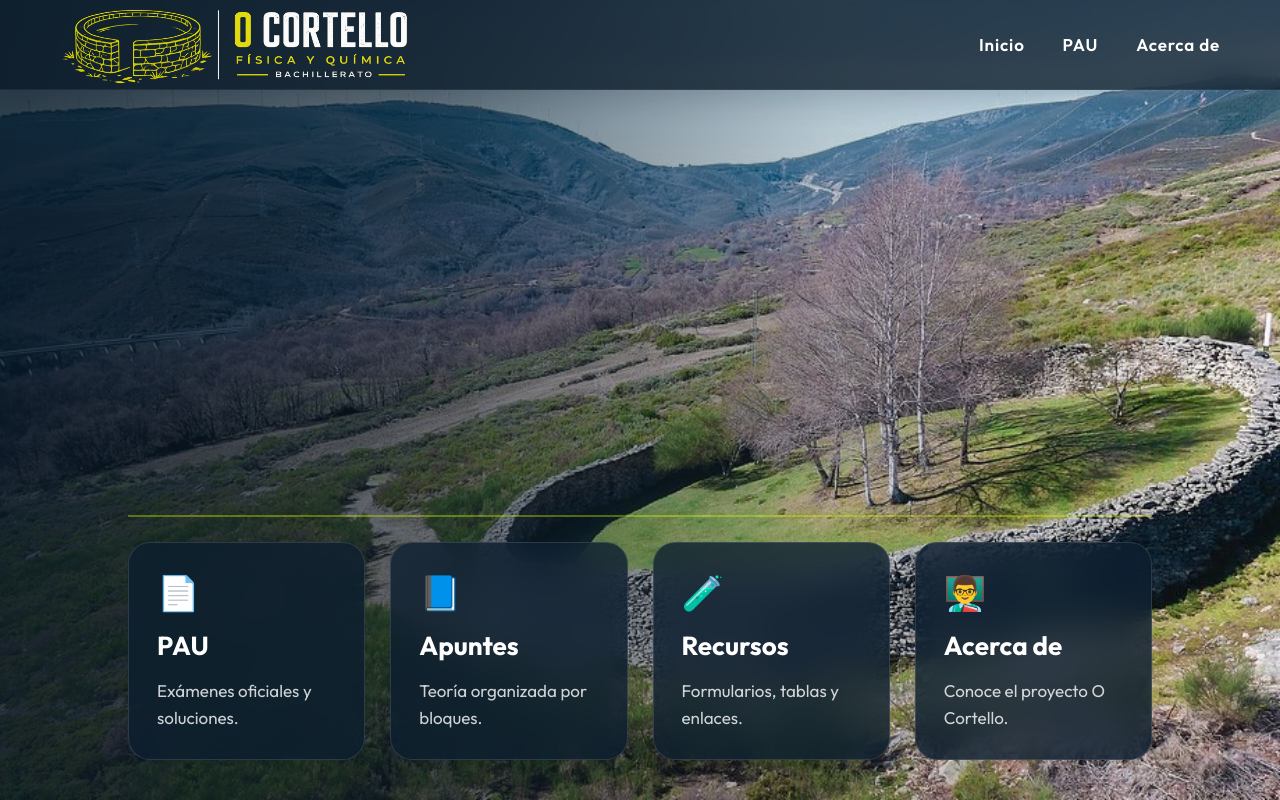
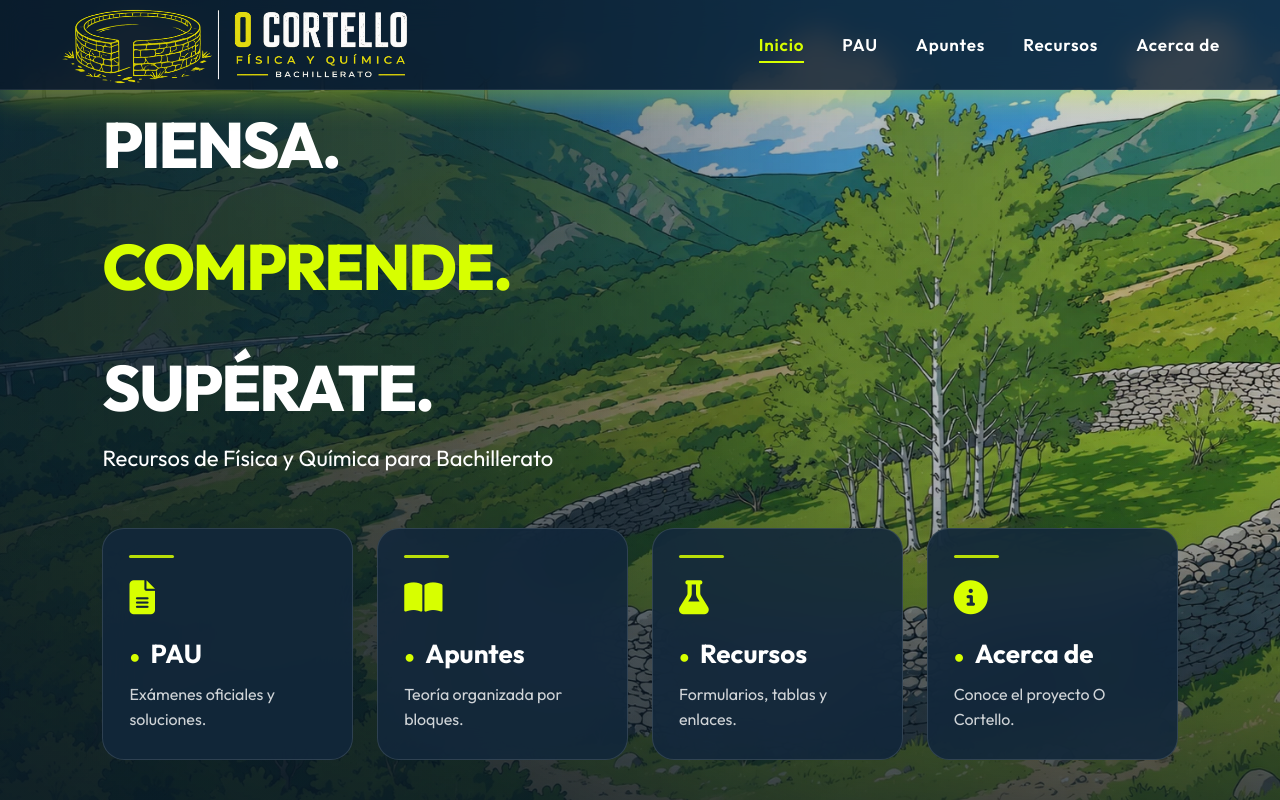
Before and after one commit to isralubian/ocortello, a plain HTML site: page index.html in a window 1280 px wide. Drawn offline with Linux system fonts and the light colour scheme.

Commit message:
version escritorio con portada

```diff
--- a/css/estilos.css
+++ b/css/estilos.css
@@ -1,46 +1,70 @@
+/* ======================================================
+   RESET
+====================================================== */
+
 *{
     margin:0;
     padding:0;
     box-sizing:border-box;
 }
 
+/* ======================================================
+   BODY
+====================================================== */
+
 body{
 
-    font-family:'Outfit', sans-serif;
+    font-family:'Outfit',sans-serif;
     background:#081826;
-    color:white;
+    color:#fff;
+    overflow-x:hidden;
 
 }
 
-header {
+:root{
 
-    position: fixed;
-    top: 0;
-    left: 0;
+    --color-principal:#D7FF00;
+    --color-sombra:rgba(215,255,0,.35);
 
-    width: 100%;
-    height: 90px;
-
-    display: flex;
-    justify-content: space-between;
-    align-items: center;
-
-    padding: 0 60px;
-
-    background: rgba(8, 24, 38, 0.78);
-
-    backdrop-filter: blur(14px);
-    -webkit-backdrop-filter: blur(14px);
-
-    border-bottom: 1px solid rgba(255,255,255,.06);
-
-    box-shadow: 0 8px 30px rgba(0,0,0,.18);
-
-    z-index: 1000;
-
-    transition: all .35s ease;
 }
 
+
+/* ======================================================
+   CABECERA
+====================================================== */
+
+header{
+
+    position:fixed;
+
+    top:0;
+    left:0;
+
+    width:100%;
+    height:90px;
+
+    display:flex;
+    justify-content:space-between;
+    align-items:center;
+
+    padding:0 60px;
+
+    background:rgba(8,24,38,.78);
+
+    backdrop-filter:blur(14px);
+    -webkit-backdrop-filter:blur(14px);
+
+    border-bottom:1px solid rgba(255,255,255,.08);
+
+    box-shadow:0 8px 30px var(--color-sombra);
+
+    z-index:1000;
+
+}
+
+/* ======================================================
+   LOGO
+====================================================== */
 
 .logo img{
 
@@ -50,13 +74,15 @@ header {
 
 }
 
+/* ======================================================
+   MENÚ
+====================================================== */
+
 nav{
 
     display:flex;
 
     gap:38px;
-
-    align-items:center;
 
 }
 
@@ -72,9 +98,9 @@ nav a{
 
     letter-spacing:.8px;
 
+    position:relative;
+
     transition:.25s;
-
-    position:relative;
 
 }
 
@@ -85,22 +111,20 @@ nav a::after{
     position:absolute;
 
     left:0;
-
     bottom:-8px;
 
     width:0;
 
     height:2px;
 
-    background:#D7FF00;
-
+    background:var(--color-principal);
     transition:.25s;
 
 }
 
 nav a:hover{
 
-    color:#D7FF00;
+    color:var(--color-principal);
 
 }
 
@@ -109,6 +133,22 @@ nav a:hover::after{
     width:100%;
 
 }
+
+nav a.activo{
+
+    color:var(--color-principal);
+
+}
+
+nav a.activo::after{
+
+    width:100%;
+
+}
+
+/* ======================================================
+   HERO
+====================================================== */
 
 .hero{
 
@@ -123,53 +163,67 @@ nav a:hover::after{
 .hero-fondo{
 
     position:absolute;
-
     inset:0;
 
-    background:url("../img/cortello.jpg") center center / cover no-repeat;
+    background-size:cover;
+    background-position:center;
 
-    animation:kenburns 28s ease-in-out infinite alternate;
-
-    z-index:0;
+    animation:kenburns 30s ease-in-out infinite alternate;
 
 }
 
-.hero-contenido{
-
-    max-width:650px;
-
-}
-
+/* ======================================================
+   OVERLAY
+====================================================== */
 
 .overlay{
 
     position:relative;
+
     z-index:1;
 
-    width:100%;
     height:100%;
 
     display:flex;
+
     flex-direction:column;
 
     justify-content:space-between;
 
-    padding:110px 10% 40px;
+    padding:115px 8% 40px;
 
-    background:
+     background:
+        linear-gradient(
+            180deg,
+            rgba(8,24,38,.15) 0%,
+            rgba(8,24,38,.18) 55%,
+            rgba(8,24,38,.45) 78%,
+            rgba(8,24,38,.70) 100%
+        ),
         linear-gradient(
             90deg,
             rgba(8,24,38,.82) 0%,
-            rgba(8,24,38,.58) 35%,
-            rgba(8,24,38,.20) 65%,
+            rgba(8,24,38,.60) 35%,
+            rgba(8,24,38,.18) 65%,
             rgba(8,24,38,0) 100%
         );
 
 }
 
-h1{
+/* ======================================================
+   TEXTO HERO
+====================================================== */
 
-    font-size:clamp(42px,5vw,72px);
+.hero-contenido{
+
+    max-width:650px;
+     margin-bottom:35px;
+
+}
+
+.hero-contenido h1{
+
+    font-size:clamp(46px,5vw,72px);
 
     font-weight:900;
 
@@ -177,13 +231,13 @@ h1{
 
     letter-spacing:-2px;
 
-    margin-bottom:18px;
+    text-transform:uppercase;
 
-    text-transform:uppercase;
+    margin-bottom:22px;
 
 }
 
-h1 span{
+.hero-contenido h1 span{
 
     display:block;
 
@@ -193,19 +247,19 @@ h1 span{
 
 }
 
-h1 span:nth-child(1){
+.hero-contenido h1 span:nth-child(1){
 
     animation-delay:.2s;
 
 }
 
-h1 span:nth-child(3){
+.hero-contenido h1 span:nth-child(3){
 
     animation-delay:.55s;
 
 }
 
-h1 span:nth-child(5){
+.hero-contenido h1 span:nth-child(5){
 
     animation-delay:.9s;
 
@@ -213,11 +267,17 @@ h1 span:nth-child(5){
 
 .verde{
 
-    color:#D7FF00;
+    color:var(--color-principal);
 
 }
 
-p{
+.hero-contenido p{
+
+    font-size:22px;
+
+    line-height:1.6;
+
+    width:520px;
 
     opacity:0;
 
@@ -227,35 +287,32 @@ p{
 
 }
 
+/* ======================================================
+   TARJETAS
+====================================================== */
+
 .secciones{
-
-    width:min(1200px,100%);
 
     display:grid;
 
     grid-template-columns:repeat(4,1fr);
 
-    gap:25px;
+    gap:24px;
 
-    align-self:center;
-
-    padding-top:25px;
-
-    border-top:2px solid rgba(215,255,0,.35);
+}
 
 .tarjeta{
 
-    background:rgba(12,30,48,.78);
+    background:rgba(18,39,59,.90);
 
-    backdrop-filter:blur(18px);
-
-    -webkit-backdrop-filter:blur(18px);
+    backdrop-filter:blur(20px);
+    -webkit-backdrop-filter:blur(20px);
 
     border:1px solid rgba(255,255,255,.12);
 
     border-radius:22px;
 
-    padding:28px;
+    padding:26px;
 
     transition:.35s;
 
@@ -263,19 +320,62 @@ p{
 
 .tarjeta:hover{
 
-    transform:translateY(-10px);
+    transform:translateY(-8px);
 
-    border-color:#D7FF00;
+    border-color:var(--color-principal);
 
-    box-shadow:0 20px 45px rgba(0,0,0,.35);
+    background:rgba(18,40,62,.92);
+
+    box-shadow:0 20px 45px var(--color-sombra);
 
 }
 
+.tarjeta::before{
+
+    content:"";
+
+    display:block;
+
+    width:45px;
+
+    height:3px;
+
+    background:var(--color-principal);
+
+    border-radius:20px;
+
+    margin-bottom:18px;
+
+    opacity:.85;
+
+}
+
+.tarjeta h2::before{
+
+    content:"●";
+
+    color:var(--color-principal);
+
+    margin-right:10px;
+
+    font-size:.7em;
+
+}
 .icono{
 
     font-size:34px;
 
-    margin-bottom:15px;
+    color:var(--color-principal);
+
+    margin-bottom:18px;
+
+    transition:transform .3s ease, color .3s ease;
+
+}
+
+.tarjeta:hover .icono{
+
+    transform:translateY(-4px);
 
 }
 
@@ -283,29 +383,30 @@ p{
 
     font-size:26px;
 
-    margin-bottom:15px;
+    margin-bottom:12px;
 
 }
 
 .tarjeta p{
 
-    font-size:17px;
+    font-size:16px;
 
     line-height:1.6;
 
-    opacity:.8;
+    color:rgba(255,255,255,.80);
 
 }
 
-/* ========================= */
-/* ANIMACIONES               */
-/* ========================= */
+/* ======================================================
+   ANIMACIONES
+====================================================== */
 
 @keyframes aparecer{
 
     from{
 
         opacity:0;
+
         transform:translateY(25px);
 
     }
@@ -313,6 +414,7 @@ p{
     to{
 
         opacity:1;
+
         transform:translateY(0);
 
     }
@@ -334,3 +436,89 @@ p{
     }
 
 }
+
+.estacion{
+
+    position:absolute;
+
+    top:95px;
+
+    right:60px;
+
+    font-size:14px;
+
+    letter-spacing:2px;
+
+    text-transform:uppercase;
+
+    color:var(--color-principal);
+
+    opacity:.8;
+
+}
+
+/* ======================================================
+   PÁGINA EN CONSTRUCCIÓN
+====================================================== */
+
+.proximamente{
+
+    min-height:100vh;
+
+    display:flex;
+
+    flex-direction:column;
+
+    justify-content:center;
+
+    align-items:center;
+
+    text-align:center;
+
+    background:#081826;
+
+    padding-top:90px;
+
+}
+
+.proximamente i{
+
+    font-size:110px;
+
+    color:var(--color-principal);
+
+    margin-bottom:30px;
+
+}
+
+.proximamente h1{
+
+    font-size:56px;
+
+    font-weight:800;
+
+    margin-bottom:15px;
+
+}
+
+.proximamente p{
+
+    font-size:22px;
+
+    color:rgba(255,255,255,.75);
+
+}
+
+/* ======================================================
+   RESPONSIVE
+====================================================== */
+
+@media (max-width:1100px){
+
+    .secciones{
+
+        grid-template-columns:repeat(2,1fr);
+
+    }
+
+}
--- a/index.html
+++ b/index.html
@@ -12,7 +12,7 @@
     <link rel="preconnect" href="https://fonts.gstatic.com" crossorigin>
 
     <link href="https://fonts.googleapis.com/css2?family=Outfit:wght@300;400;600;700;800&display=swap" rel="stylesheet">
-
+    <link rel="stylesheet" href="https://cdnjs.cloudflare.com/ajax/libs/font-awesome/6.7.2/css/all.min.css">
     <link rel="stylesheet" href="css/estilos.css">
 </head>
 
@@ -28,56 +28,74 @@
 
     <nav>
 
-        <a href="index.html">Inicio</a>
+    <a href="index.html" class="activo">Inicio</a>
     <a href="pau.html">PAU</a>
-        <a href="#">Acerca de</a>
+    <a href="apuntes.html">Apuntes</a>
+    <a href="recursos.html">Recursos</a>
+    <a href="acerca.html">Acerca de</a>
 
 </nav>
 
+
 </header>
 
+
 <section class="hero">
+
     <div class="hero-fondo"></div>
+
     <div class="overlay">
 
-        <h1>
-        <span>PIENSA.</span><br>
-        <span class="verde">COMPRENDE.</span><br>
-        <span>SUPÉRATE.</span>
+        <div class="hero-contenido">
+
+            <h1 id="lema">
+            <span></span><br>
+             <span class="verde"></span><br>
+            <span></span>
             </h1>
 
             <p>
                 Recursos de Física y Química para Bachillerato
             </p>
 
-
+        </div>
 
         <div class="secciones">
 
             <div class="tarjeta">
-        <div class="icono">📄</div>
+                <div class="icono">
+                <i class="fa-solid fa-file-lines"></i>
+                </div>
                 <h2>PAU</h2>
                 <p>Exámenes oficiales y soluciones.</p>
             </div>
 
             <div class="tarjeta">
-        <div class="icono">📘</div>
+                <div class="icono">
+                <i class="fa-solid fa-book-open"></i>
+                </div>
                 <h2>Apuntes</h2>
                 <p>Teoría organizada por bloques.</p>
             </div>
 
             <div class="tarjeta">
-        <div class="icono">🧪</div>
+                <div class="icono">
+                <i class="fa-solid fa-flask"></i>
+                </div>
                 <h2>Recursos</h2>
                 <p>Formularios, tablas y enlaces.</p>
             </div>
 
             <div class="tarjeta">
-        <div class="icono">👨‍🏫</div>
+                <div class="icono">
+                <i class="fa-solid fa-circle-info"></i>
+                </div>
                 <h2>Acerca de</h2>
                 <p>Conoce el proyecto O Cortello.</p>
             </div>
+
         </div>
+
     </div>
 
 </section>
--- a/js/script.js
+++ b/js/script.js
@@ -0,0 +1,140 @@
+const hero = document.querySelector(".hero-fondo");
+
+const hoy = new Date();
+
+const dia = hoy.getDate();
+const mes = hoy.getMonth() + 1;
+
+let estacion = "";
+
+/* ===========================
+   ESTACIÓN DEL AÑO
+=========================== */
+
+if (
+    (mes === 3 && dia >= 21) ||
+    mes === 4 ||
+    mes === 5 ||
+    (mes === 6 && dia < 21)
+){
+
+    estacion = "primavera";
+
+}
+else if (
+    (mes === 6 && dia >= 21) ||
+    mes === 7 ||
+    mes === 8 ||
+    (mes === 9 && dia < 23)
+){
+
+    estacion = "verano";
+
+}
+else if (
+    (mes === 9 && dia >= 23) ||
+    mes === 10 ||
+    mes === 11 ||
+    (mes === 12 && dia < 21)
+){
+
+    estacion = "otono";
+
+}
+else{
+
+    estacion = "invierno";
+
+}
+
+/* ===========================
+   CONFIGURACIÓN
+=========================== */
+
+const temas = {
+
+    primavera:{
+
+        imagen:"img/primavera.webp",
+        color:"#8DDA4E",
+        sombra:"rgba(141,218,78,.35)"
+
+    },
+
+    verano:{
+
+        imagen:"img/verano.webp",
+        color:"#D7FF00",
+        sombra:"rgba(215,255,0,.35)"
+
+    },
+
+    otono:{
+
+        imagen:"img/otono.webp",
+        color:"#FF8C3A",
+        sombra:"rgba(255,140,58,.35)"
+
+    },
+
+    invierno:{
+
+        imagen:"img/invierno.webp",
+        color:"#74D9FF",
+        sombra:"rgba(116,217,255,.35)"
+
+    }
+
+};
+
+
+const lemas = {
+
+    primavera:[
+        "CRECE.",
+        "APRENDE.",
+        "DESCUBRE."
+    ],
+
+    verano:[
+        "PIENSA.",
+        "COMPRENDE.",
+        "SUPÉRATE."
+    ],
+
+    otono:[
+        "REFLEXIONA.",
+        "CONSOLIDA.",
+        "AVANZA."
+    ],
+
+    invierno:[
+        "OBSERVA.",
+        "RAZONA.",
+        "RESUELVE."
+    ]
+
+};
+
+const spans = document.querySelectorAll("#lema span");
+
+spans[0].textContent = lemas[estacion][0];
+spans[1].textContent = lemas[estacion][1];
+spans[2].textContent = lemas[estacion][2];
+
+
+/* ===========================
+   APLICAR TEMA
+=========================== */
+
+hero.style.backgroundImage = `url('${temas[estacion].imagen}')`;
+
+document.documentElement.style.setProperty(
+    "--color-principal",
+    temas[estacion].color
+);
+
+document.documentElement.style.setProperty(
+    "--color-sombra",
+    temas[estacion].sombra
+);
```
Also changed, not shown: acerca.html (added, +50 -0 lines), apuntes.html (added, +51 -0 lines), pau.html (added, +51 -0 lines), recursos.html (added, +50 -0 lines), img/invierno.webp (added), img/otono.webp (added), img/primavera.webp (added), img/verano.webp (added), 4 other files. Lines whose indentation alone changed are shown as unchanged.
